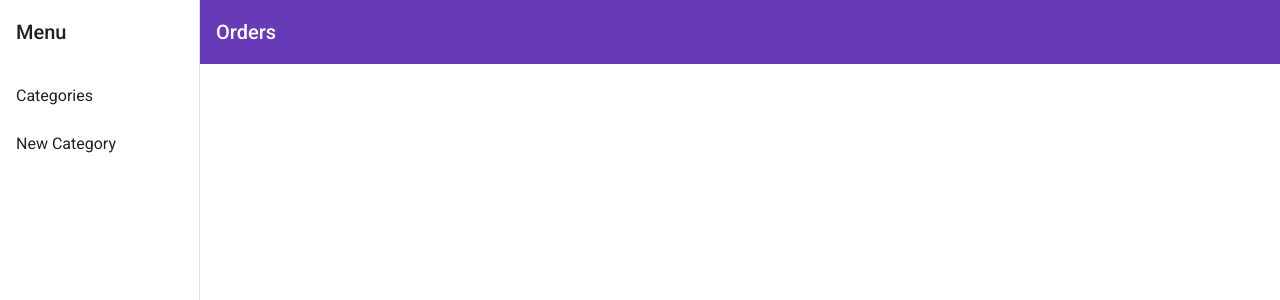
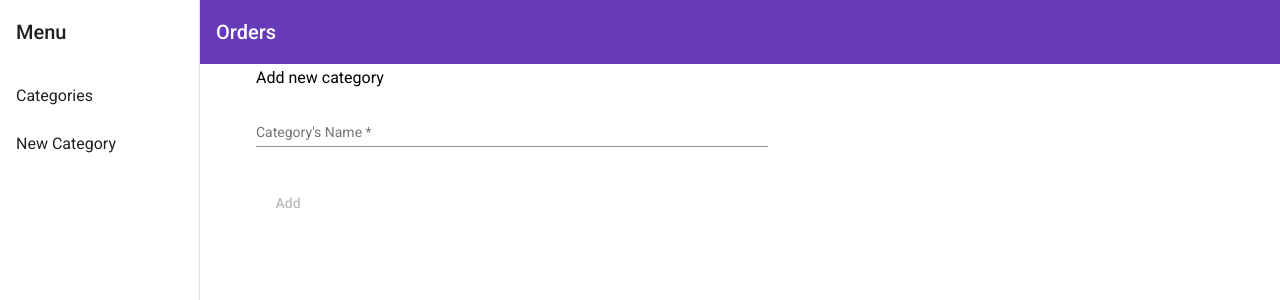
Before and after one commit to wallasce/OrderFrontend, an Angular app in the folder Orders/: page /category/new in a window 1280 px wide. Shown: the top 300 px of the page. Built offline with nearby package versions, Linux system fonts and the light colour scheme.

Commit message:
Feat: Use Order API in New Categories Component

```diff
--- a/Orders/src/app/app.module.ts
+++ b/Orders/src/app/app.module.ts
@@ -1,5 +1,6 @@
 import { NgModule } from '@angular/core';
 import { BrowserModule } from '@angular/platform-browser';
+import { FormsModule, ReactiveFormsModule } from '@angular/forms';
 
 import { AppRoutingModule } from './app-routing.module';
 import { AppComponent } from './app.component';
@@ -15,6 +16,7 @@ import { MatButtonModule } from '@angular/material/button';
 import { MatSidenavModule } from '@angular/material/sidenav';
 import { MatIconModule } from '@angular/material/icon';
 import { MatListModule } from '@angular/material/list';
+import { MatInputModule } from '@angular/material/input';
 import { MatTableModule } from '@angular/material/table';
 
 import { HttpClientModule } from '@angular/common/http';
@@ -30,6 +32,8 @@ import { HttpClientModule } from '@angular/common/http';
   ],
   imports: [
     BrowserModule,
+    FormsModule,
+    ReactiveFormsModule,
     AppRoutingModule,
     BrowserAnimationsModule,
     LayoutModule,
@@ -39,6 +43,7 @@ import { HttpClientModule } from '@angular/common/http';
     MatIconModule,
     MatListModule,
     MatTableModule,
+    MatInputModule,
     HttpClientModule
   ],
   providers: [],
--- a/Orders/src/app/new-category/new-category.component.html
+++ b/Orders/src/app/new-category/new-category.component.html
@@ -1 +1,13 @@
-<p>new-category works!</p>
+<div class="form">
+    <div>
+        <h3>Add new category</h3>
+    </div>
+    <form class="form-container" [formGroup]="formCategory" (ngSubmit)="addCategory(formCategory.value)">
+        <mat-form-field>
+            <input matInput name="name" placeholder="Category's Name" formControlName="name">
+        </mat-form-field>
+        <br>
+        <br>
+        <button type="submit" [disabled]="!formCategory.valid" mat-button color="primary"> Add </button>
+    </form>
+</div>
--- a/Orders/src/app/new-category/new-category.component.scss
+++ b/Orders/src/app/new-category/new-category.component.scss
@@ -0,0 +1,7 @@
+.form {
+    margin-left: 20%;
+}
+
+mat-form-field {
+    width: 50%;
+}
--- a/Orders/src/app/new-category/new-category.component.ts
+++ b/Orders/src/app/new-category/new-category.component.ts
@@ -1,4 +1,8 @@
 import { Component, OnInit } from '@angular/core';
+import { FormBuilder, FormGroup, NgForm, Validators } from '@angular/forms';
+import { Router } from '@angular/router';
+import { Category } from 'src/model/category';
+import { ApiService } from 'src/services/api.service';
 
 @Component({
   selector: 'app-new-category',
@@ -6,10 +10,29 @@ import { Component, OnInit } from '@angular/core';
   styleUrls: ['./new-category.component.scss']
 })
 export class NewCategoryComponent implements OnInit {
+  formCategory: FormGroup = new FormGroup({});
+  isLoadingResults: boolean = false;
 
-  constructor() { }
+  constructor(private router: Router, private api: ApiService, private formBuilder: FormBuilder) { }
 
   ngOnInit(): void {
+    this.formCategory = this.formBuilder.group({
+      'name' : [null, Validators.required],
+    });
+  }
+
+  addCategory(formValue: Category) {
+    this.isLoadingResults = true;
+    this.api.addCategory(formValue).subscribe({
+      next: (res) => {
+        const id = res['categoryId'];
+        this.router.navigate(['/categories']);
+      }, error: (err) => {
+        console.log(err);
+      }, complete: () => {
+        this.isLoadingResults = false;
+      }
+    });
   }
 
 }
```
